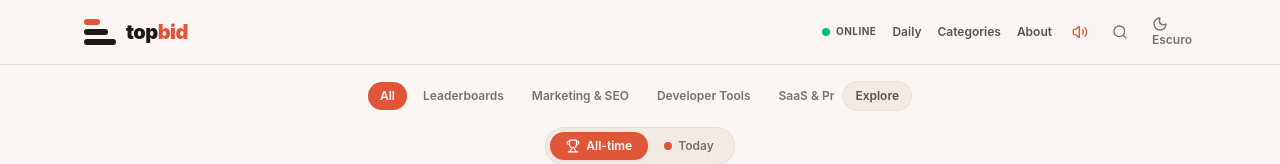
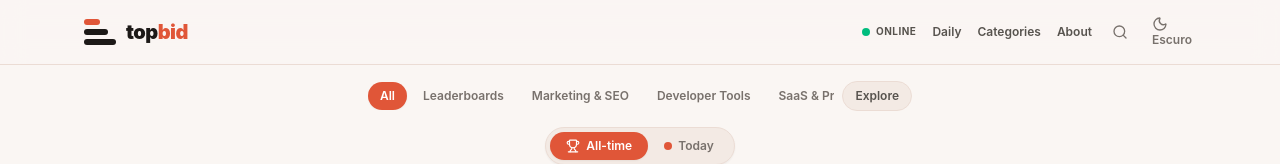
Before and after one commit to inaciofirmino456-ux/lol, a React (Vite) app: page / in a window 1280 px wide. Shown: the top 164 px of the page. Built offline with nearby package versions, Linux system fonts and the light colour scheme.

Commit message:
Remove invented sound control from header

```diff
--- a/src/components/Header.tsx
+++ b/src/components/Header.tsx
@@ -1,12 +1,10 @@
 import React from 'react';
-import { Search, Moon, Sun, Volume2, VolumeX, HelpCircle, Plus } from 'lucide-react';
+import { Search, Moon, Sun } from 'lucide-react';
 import { soundFX } from '../utils/audio';
 
 interface HeaderProps {
   darkMode: boolean;
   onToggleTheme: () => void;
-  soundEnabled: boolean;
-  onToggleSound: () => void;
   onOpenRules: () => void;
   onOpenSubmit: () => void;
   onOpenDaily: () => void;
@@ -17,8 +15,6 @@ interface HeaderProps {
 export const Header: React.FC<HeaderProps> = ({
   darkMode,
   onToggleTheme,
-  soundEnabled,
-  onToggleSound,
   onOpenRules,
   onOpenSubmit,
   onOpenDaily,
@@ -76,22 +72,6 @@ export const Header: React.FC<HeaderProps> = ({
             About
           </button>
 
-          {/* Sound Toggle */}
-          <button
-            onClick={() => {
-              onToggleSound();
-              soundFX.playClick();
-            }}
-            title={soundEnabled ? 'Mute sound effects' : 'Enable sound effects'}
-            className="p-1 text-[#78716c] hover:text-[#1c1917] transition-colors cursor-pointer"
-          >
-            {soundEnabled ? (
-              <Volume2 className="w-4 h-4 text-[#e05638]" />
-            ) : (
-              <VolumeX className="w-4 h-4 text-[#a8a29e]" />
-            )}
-          </button>
-
           {/* Search trigger */}
           <button
             onClick={onOpenSearch}
```
